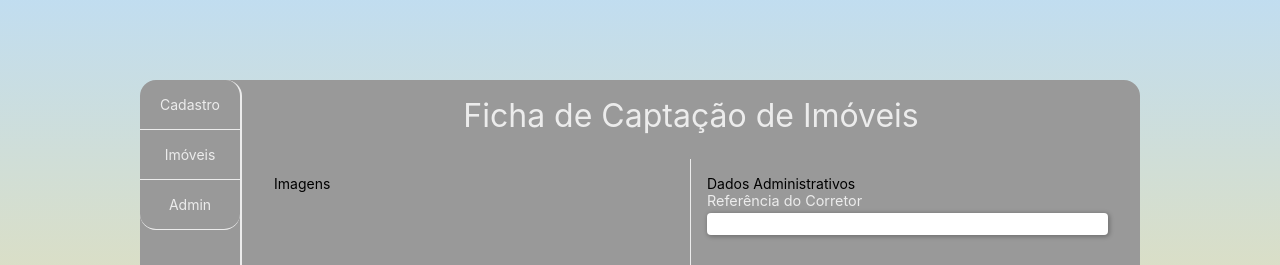
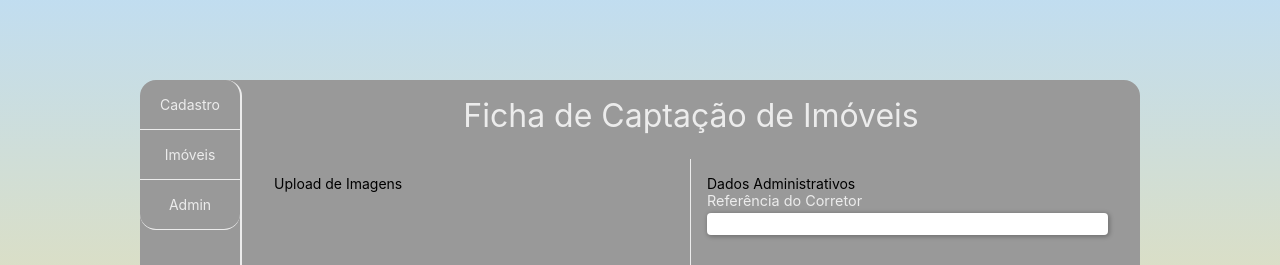
Before and after one commit to SantanaJV/joao-corretor-frontend, a React (Create React App) app: page /management/cadastro in a window 1280 px wide. Shown: the top 265 px of the page. Built offline with nearby package versions, Linux system fonts and the light colour scheme.

Commit message:
cadastro/index.js
update paragraph text from FileDropContainer

```diff
--- a/src/pages/Management/cadastro/index.js
+++ b/src/pages/Management/cadastro/index.js
@@ -14,7 +14,7 @@ export default function Cadastro() {
       <Title>Ficha de Captação de Imóveis</Title>
       <Form>
         <FileDropContainer>
-          <p>Imagens</p>
+          <p>Upload de Imagens</p>
         </FileDropContainer>
         <InputContainer>
           Dados Administrativos
```
